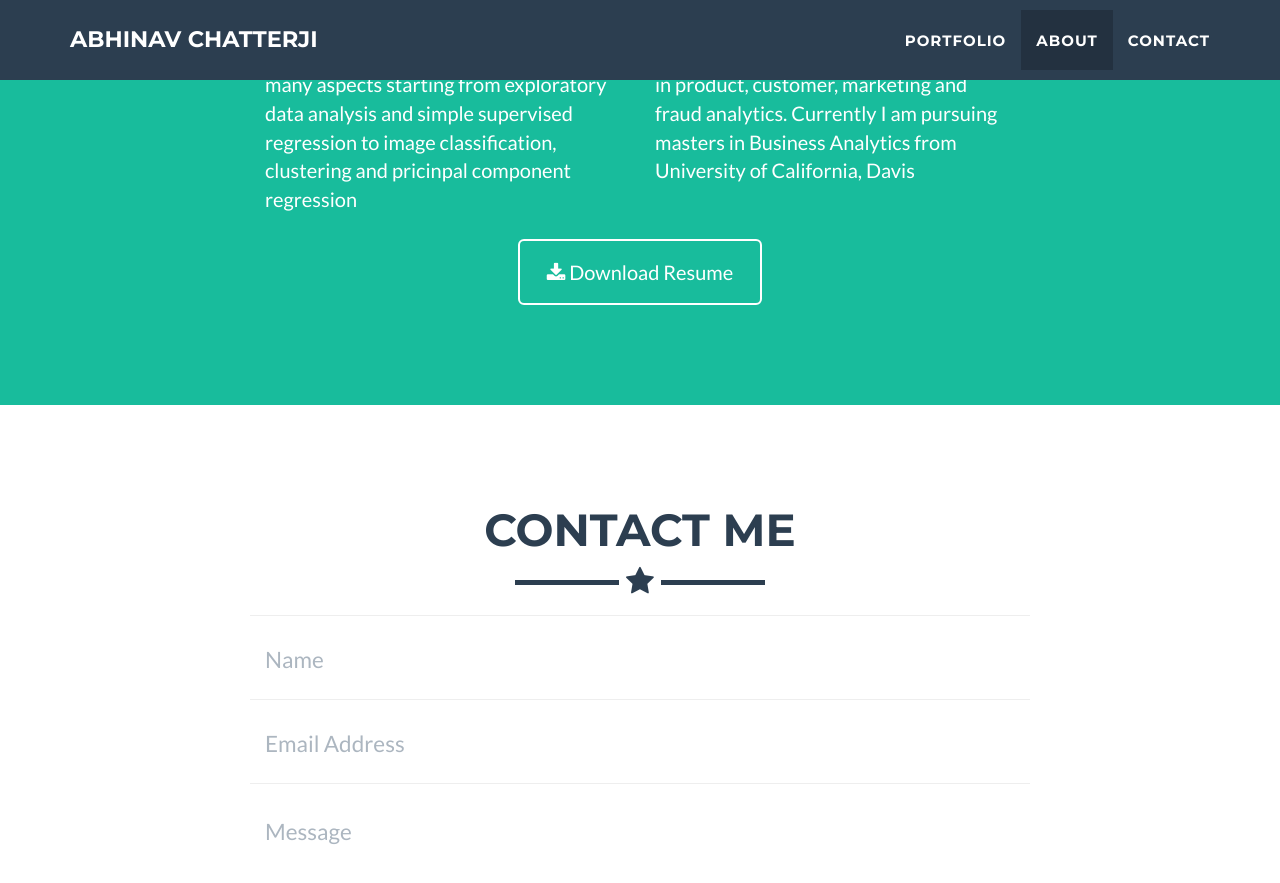
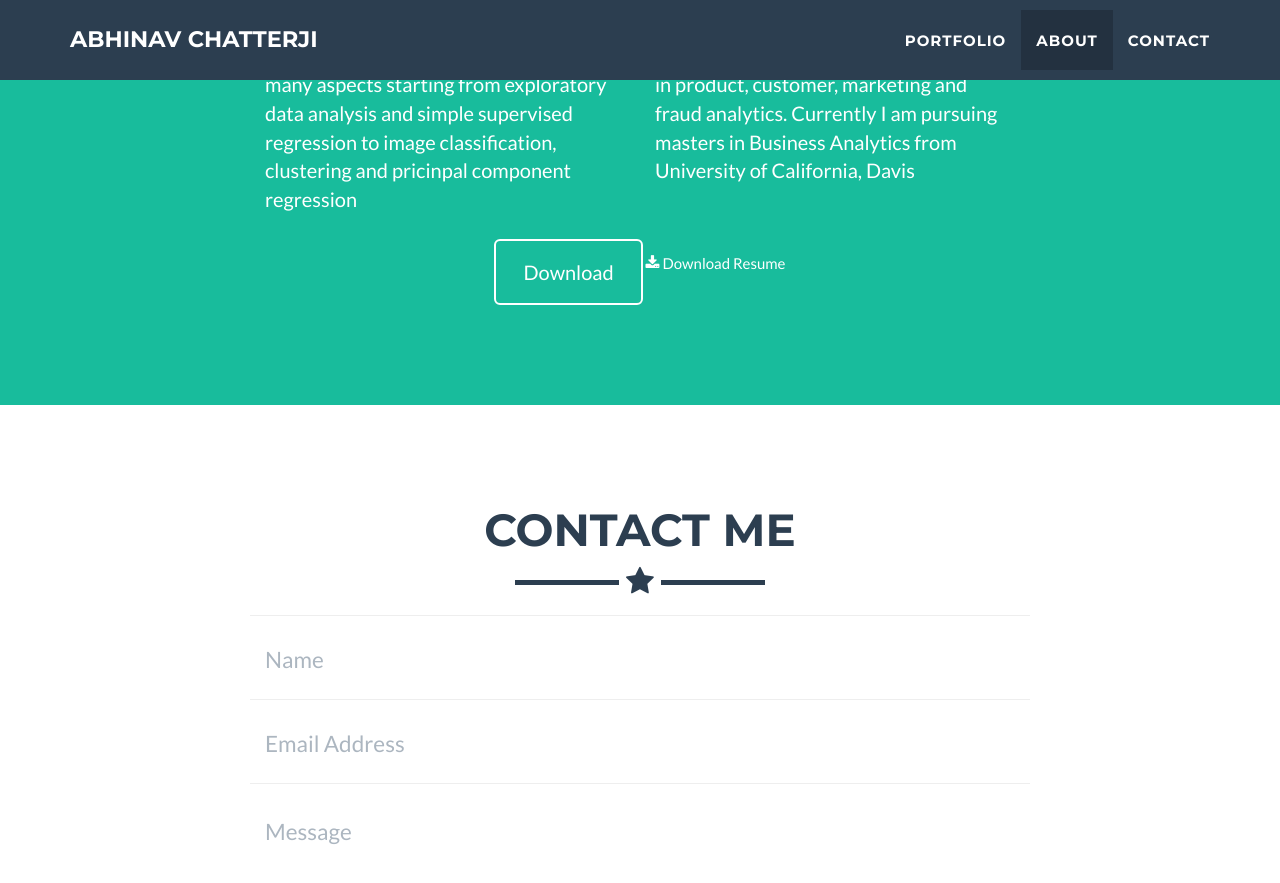
Before and after one commit to abhinav2912/abhinav2912.github.io, a Jekyll site: the page built from index.html, in a window 1280 px wide and 900 px high, scrolled down 1861 px. Shown: the top 883 px of the window. Built offline with Jekyll 4.4.1, drawn with Linux system fonts in a browser that asks for light colours.

Commit message:
new gith

```diff
--- a/_includes/about.html
+++ b/_includes/about.html
@@ -15,7 +15,7 @@
                     <p>I am a graduate from the Indian Institute of Technology with 3 years of experience in product, customer, marketing and fraud analytics. Currently I am pursuing masters in Business Analytics from University of California, Davis </p>
                 </div>
                 <div class="col-lg-8 col-lg-offset-2 text-center">
-                    <a href="https://drive.google.com/open?id=1_qKCqpWe8KZhTfr5NK5uuvqxGtwfVLd4" download class="btn btn-lg btn-outline">
+                    <a href="https://drive.google.com/open?id=1_qKCqpWe8KZhTfr5NK5uuvqxGtwfVLd4" class="btn btn-lg btn-outline">Download</a>
                         <i class="fa fa-download"></i> Download Resume
                     </a>
                 </div>
```
